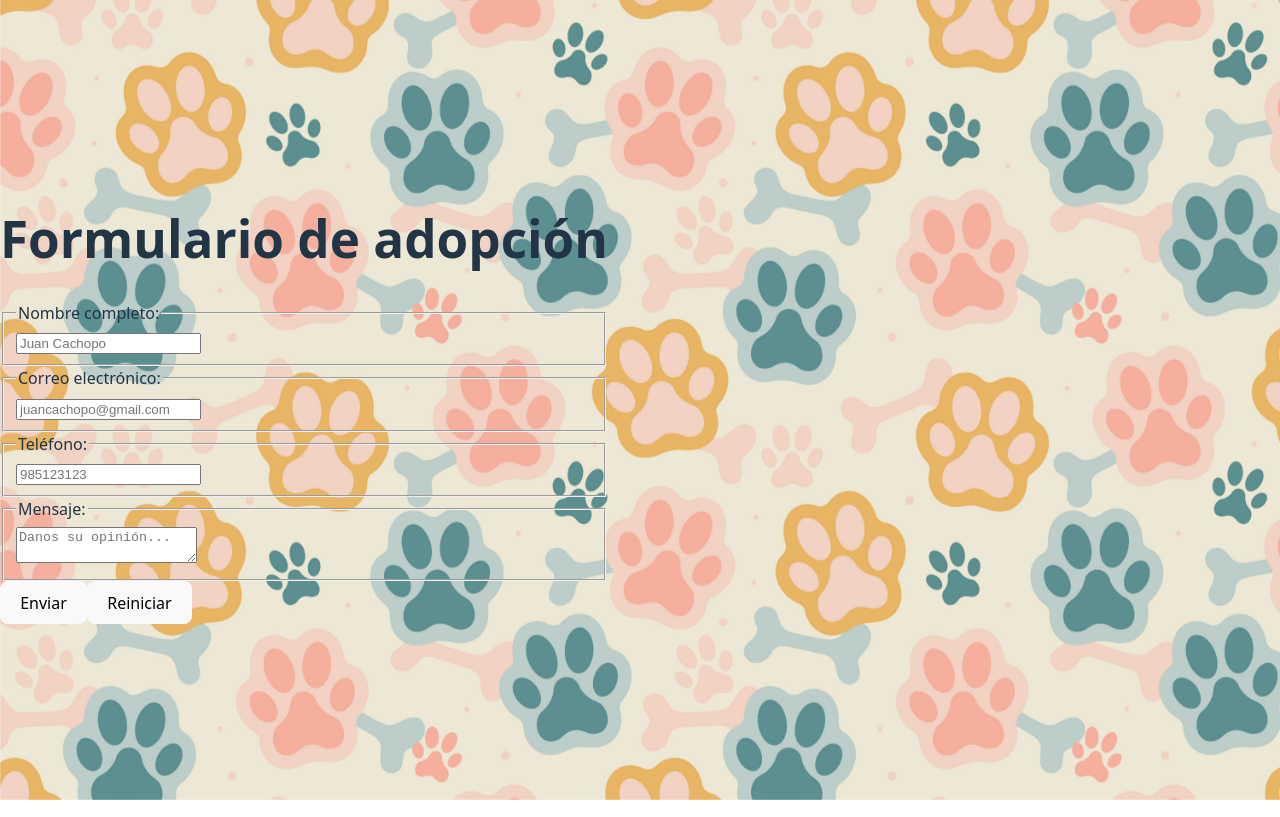
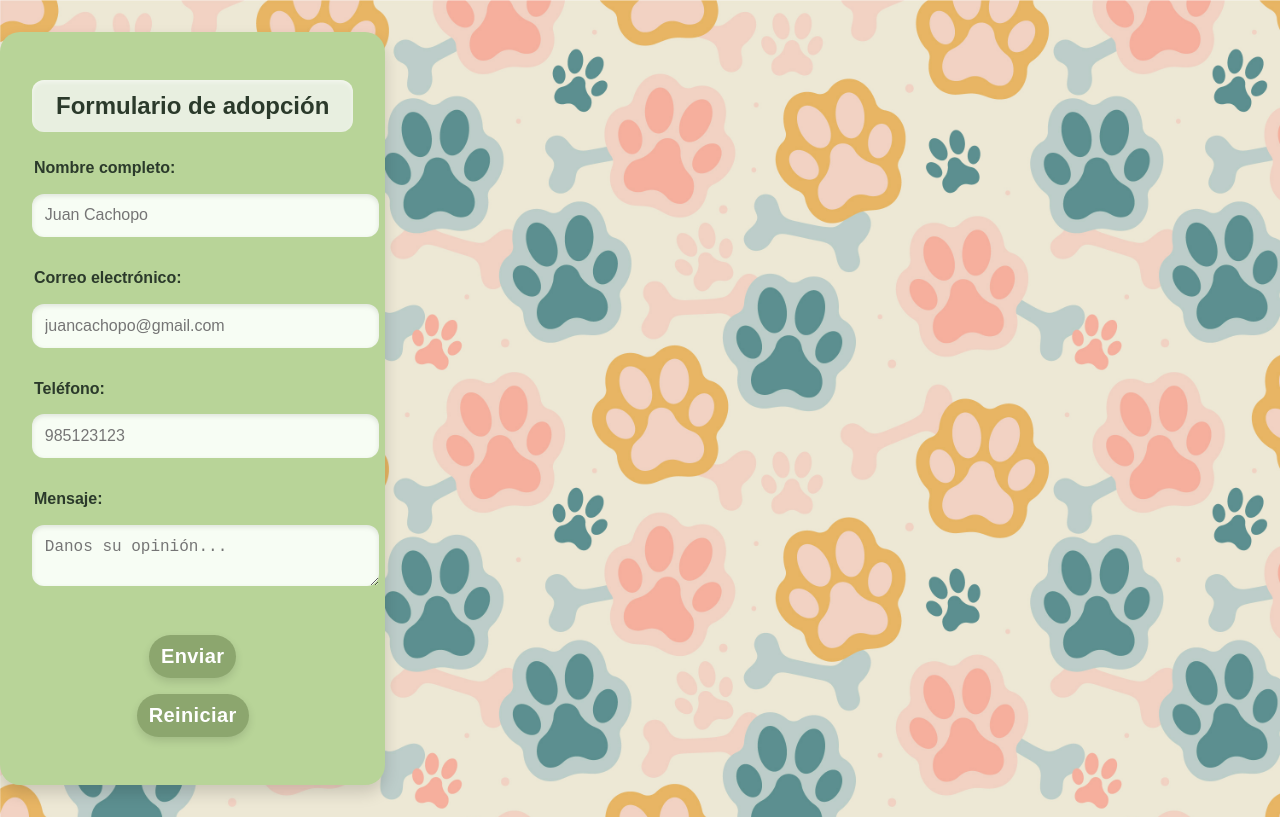
Before and after one commit to Anais-RV/bigotes-felices, a React (Vite) app: page /adopt in a window 1280 px wide. Built offline with nearby package versions, Linux system fonts and the light colour scheme; no server answers.

Commit message:
feat/HOME12-ajustes-Slider-CatCard los estilos unidos, los botones aparecen en sus lugares correspondientes

```diff
--- /dev/null
+++ b/src/components/AdoptForm/AdoptForm.css
@@ -0,0 +1,100 @@
+form {
+  background-color: #B8D498;
+  padding: 2rem;
+  border-radius: 20px;
+  max-width: 450px;
+  margin: 2rem auto;
+  box-shadow: 0 8px 16px rgba(0, 0, 0, 0.15);
+  display: flex;
+  flex-direction: column;
+  align-items: center;
+  font-family: 'Poppins', sans-serif;
+  color: #2b3a2b;
+}
+
+form h1 {
+  background-color: #E8EFE0;
+  color: #2b3a2b;
+  font-size: 1.5rem;
+  text-align: center;
+  padding: 0.8rem 1.5rem;
+  border-radius: 12px;
+  box-shadow: inset 0 2px 4px rgba(255, 255, 255, 0.5);
+  margin-bottom: 1.5rem;
+}
+
+fieldset {
+  width: 100%;
+  border: none;
+  margin-bottom: 1.2rem;
+}
+
+legend {
+  font-weight: bold;
+  margin-bottom: 0.5rem;
+  display: block;
+}
+
+input,
+textarea {
+  width: 100%;
+  padding: 0.8rem;
+  border: none;
+  border-radius: 12px;
+  font-size: 1rem;
+  background-color: #f7fdf4;
+  box-shadow: inset 0 2px 5px rgba(0, 0, 0, 0.1);
+  color: #2b3a2b;
+}
+
+input:focus,
+textarea:focus {
+  outline: 2px solid #98c48e;
+}
+
+.submit,
+#reset {
+  flex: 1;
+  text-align: center;
+  padding: 10px 12px;
+  margin-bottom: 1rem;
+  border-radius: 999px;
+  background: #8CA66E;
+  color: #ffffff;
+  font-weight: 600;
+  font-size: clamp(16px, 1.8vw, 20px);
+  letter-spacing: 0.4px;
+  text-decoration: none;
+  box-shadow: 0 4px 8px rgba(0, 0, 0, 0.12);
+  transition: transform 0.15s ease, box-shadow 0.15s ease, opacity 0.15s ease;
+  display: inline-block;
+  border: none;
+  }
+
+button:hover,
+.submit:hover,
+#reset:hover {
+  background-color: #94b877;
+}
+
+button:active,
+.submit:active,
+#reset:active {
+  box-shadow: none;
+  transform: translateY(2px);
+}
+
+form fieldset:last-of-type {
+  margin-bottom: 2rem;
+}
+
+@media (max-width: 480px) {
+  form {
+    padding: 1.5rem;
+    width: 90%;
+  }
+
+  form h1 {
+    font-size: 1.2rem;
+  }
+}
--- a/src/components/AdoptForm/AdoptForm.jsx
+++ b/src/components/AdoptForm/AdoptForm.jsx
@@ -1,4 +1,5 @@
 import React, {useState} from 'react';
+import './AdoptForm.css';
 import Button from '../Button/Button';
 
 // Declaramos funcion AdoptForm con el prop onSubmit
@@ -83,7 +84,7 @@ const AdoptForm = ({onSubmit}) => {
         Enviar
       </Button>
       {/** Boton Reiniciar */}
-      <Button type='button' onClick={handleReset} id="reset" name="reset">
+      <Button type='button' onClick={handleReset} className="submit" id="reset" name="reset">
         Reiniciar
       </Button>
     </form>
--- a/src/components/CatCard/CatCard.css
+++ b/src/components/CatCard/CatCard.css
@@ -1,4 +1,5 @@
 .card-container {
+  font-family: 'Poppins', sans-serif;
   width: 100%;
   perspective: 1000px;
   cursor: pointer;
@@ -92,7 +93,7 @@
 .cat-image {
   width: 100%;
   height: 100%;
-  max-height: 16.8rem;
+  max-height: 19rem;
   object-fit: cover;
   border-radius: 0.9rem;
 }
--- a/src/components/CatCard/CatCard.jsx
+++ b/src/components/CatCard/CatCard.jsx
@@ -2,7 +2,7 @@ import './CatCard.css';
 import FavoriteButton from '../FavoriteButton/FavoriteButton';
 import { useState } from 'react';
 
-export default function CatCard({ className, name, age, imgUrl, description, catId }) {
+export default function CatCard({ className, name, age, imgUrl, description, catId, showDescriptionButtons = false }) {
   const [flipped, setFlipped] = useState(false);
 
   const handleFlip = (e) => {
@@ -24,9 +24,11 @@ export default function CatCard({ className, name, age, imgUrl, description, cat
             <FavoriteButton className={className} catId={catId} />
           </div>
 
-          <button className="flip-button" onClick={handleFlip}>
+          {showDescriptionButtons && (
+            <button className="flip-button" onClick={handleFlip}>
             Ver descripción
-          </button>
+            </button>
+          )}
         </div>
 
         <div className="card-back">
--- a/src/components/FavoriteButton/FavoriteButton.css
+++ b/src/components/FavoriteButton/FavoriteButton.css
@@ -1,6 +1,7 @@
 .favorite-button {
   box-sizing: border-box;
   background: transparent;
+  margin-top: 0.2rem;
   border: none;
   border-radius: 50%;
   width: 40px;
--- a/src/components/Header/Header.css
+++ b/src/components/Header/Header.css
@@ -121,8 +121,10 @@ body {
 }
 
 .nav-link:hover {
-  transform: translateY(-1px);
-  box-shadow: 0 6px 16px rgba(0, 0, 0, 0.16);
+  background: #8CA66E;
+  color: white;
+  transform: translateY(-2px);
+  box-shadow: 0 4px 12px rgba(140, 166, 110, 0.3);
 }
 
 .nav-link:active {
--- a/src/components/Header/Header.jsx
+++ b/src/components/Header/Header.jsx
@@ -4,7 +4,7 @@ import Pumagato from '../Pumagato/Pumagato';
 import './Header.theme.css';
 import './Header.css';
 
-export default function Header({ slider, catCard }) {
+export default function Header({ slider, catCard, showHomeButton = false }) {
   const pgSize = 60;
   const [isDark, setIsDark] = useState(false);
 
@@ -49,7 +49,9 @@ export default function Header({ slider, catCard }) {
           </div>
 
           <nav className='nav-actions'>
-            <NavLink to='/' className='nav-link'>HOME</NavLink>
+            {showHomeButton && (
+              <NavLink to='/' className='nav-link'>HOME</NavLink>
+            )}
             <NavLink to='/favorites' className='nav-link'>FAVORITOS</NavLink>
             <NavLink to='/adopt' className='nav-link'>ADOPTAR</NavLink>
           </nav>
--- a/src/pages/Favorites/FavoritesPage.css
+++ b/src/pages/Favorites/FavoritesPage.css
@@ -2,6 +2,7 @@
 
 .favorites-page {
   max-width: 1200px;
+  font-family: 'Poppins', sans-serif;
   margin: 0 auto;
   padding: 2rem;
 }
@@ -13,13 +14,27 @@
 }
 
 .favorites-page__header .button {
+  flex: 1;
+  text-align: center;
+  padding: 10px 12px;
+  border-radius: 999px;
   background: #8CA66E;
+  color: #ffffff;
+  font-weight: 600;
+  font-size: clamp(16px, 1.8vw, 20px);
+  letter-spacing: 0.4px;
+  text-decoration: none;
+  box-shadow: 0 4px 8px rgba(0, 0, 0, 0.12);
+  transition: transform 0.15s ease, box-shadow 0.15s ease, opacity 0.15s ease;
+  display: inline-block;
+  border: none;
+  /* background: #8CA66E;
   color: white;
   padding: 0.75rem 1.5rem;
   border-radius: 999px;
   font-weight: 600;
   transition: all 0.2s ease;
-  box-shadow: 0 2px 8px rgba(140, 166, 110, 0.3);
+  box-shadow: 0 4px 8px rgba(0, 0, 0, 0.12); */
 }
 
 .favorites-page__header .button:hover {
@@ -51,7 +66,21 @@
 }
 
 .favorites-page__adopt-button {
-  width: 100%;
+  flex: 1;
+  text-align: center;
+  padding: 10px 12px;
+  border-radius: 999px;
+  background: #8CA66E;
+  color: #ffffff;
+  font-weight: 600;
+  font-size: clamp(16px, 1.8vw, 20px);
+  letter-spacing: 0.4px;
+  text-decoration: none;
+  box-shadow: 0 4px 8px rgba(0, 0, 0, 0.12);
+  transition: transform 0.15s ease, box-shadow 0.15s ease, opacity 0.15s ease;
+  display: inline-block;
+  border: none;
+  /* width: 100%;
   max-width: 320px;
   background: #B8D498;
   color: #333;
@@ -60,7 +89,7 @@
   font-weight: 600;
   font-size: 1rem;
   transition: all 0.2s ease;
-  box-shadow: 0 2px 8px rgba(0, 0, 0, 0.15);
+  box-shadow: 0 2px 8px rgba(0, 0, 0, 0.15); */
 }
 
 .favorites-page__adopt-button:hover {
@@ -92,14 +121,20 @@
 }
 
 .empty-favorites .button {
+  flex: 1;
+  text-align: center;
+  padding: 10px 12px;
+  border-radius: 999px;
   background: #8CA66E;
-  color: white;
-  padding: 0.875rem 2rem;
-  border-radius: 999px;
+  color: #ffffff;
   font-weight: 600;
-  font-size: 1.1rem;
-  transition: all 0.2s ease;
-  box-shadow: 0 2px 8px rgba(140, 166, 110, 0.3);
+  font-size: clamp(16px, 1.8vw, 20px);
+  letter-spacing: 0.4px;
+  text-decoration: none;
+  box-shadow: 0 4px 8px rgba(0, 0, 0, 0.12);
+  transition: transform 0.15s ease, box-shadow 0.15s ease, opacity 0.15s ease;
+  display: inline-block;
+  border: none;
 }
 
 .empty-favorites .button:hover {
--- a/src/pages/Favorites/FavoritesPage.jsx
+++ b/src/pages/Favorites/FavoritesPage.jsx
@@ -44,6 +44,8 @@ const FavoritesPage = () => {
                 imgUrl={cat.imgUrl}
                 description={cat.description}
                 catId={cat.catId}
+                showDescriptionButtons={true}
+                showHomeButton={true}
               />
               <Button
                 onClick={() => handleAdopt(cat.catId)}
--- a/src/pages/Home/HomePage.jsx
+++ b/src/pages/Home/HomePage.jsx
@@ -38,6 +38,7 @@ const HomePage = () => {
             imgUrl={currentCat.url}
             description={currentCat.breeds?.[0]?.description || 'Un gato adorable esperando un hogar lleno de amor.'}
             catId={currentCat.id}
+            showDescriptionButtons={false}
           />
         ) : (
           <div>No hay gatos disponibles</div>
```
